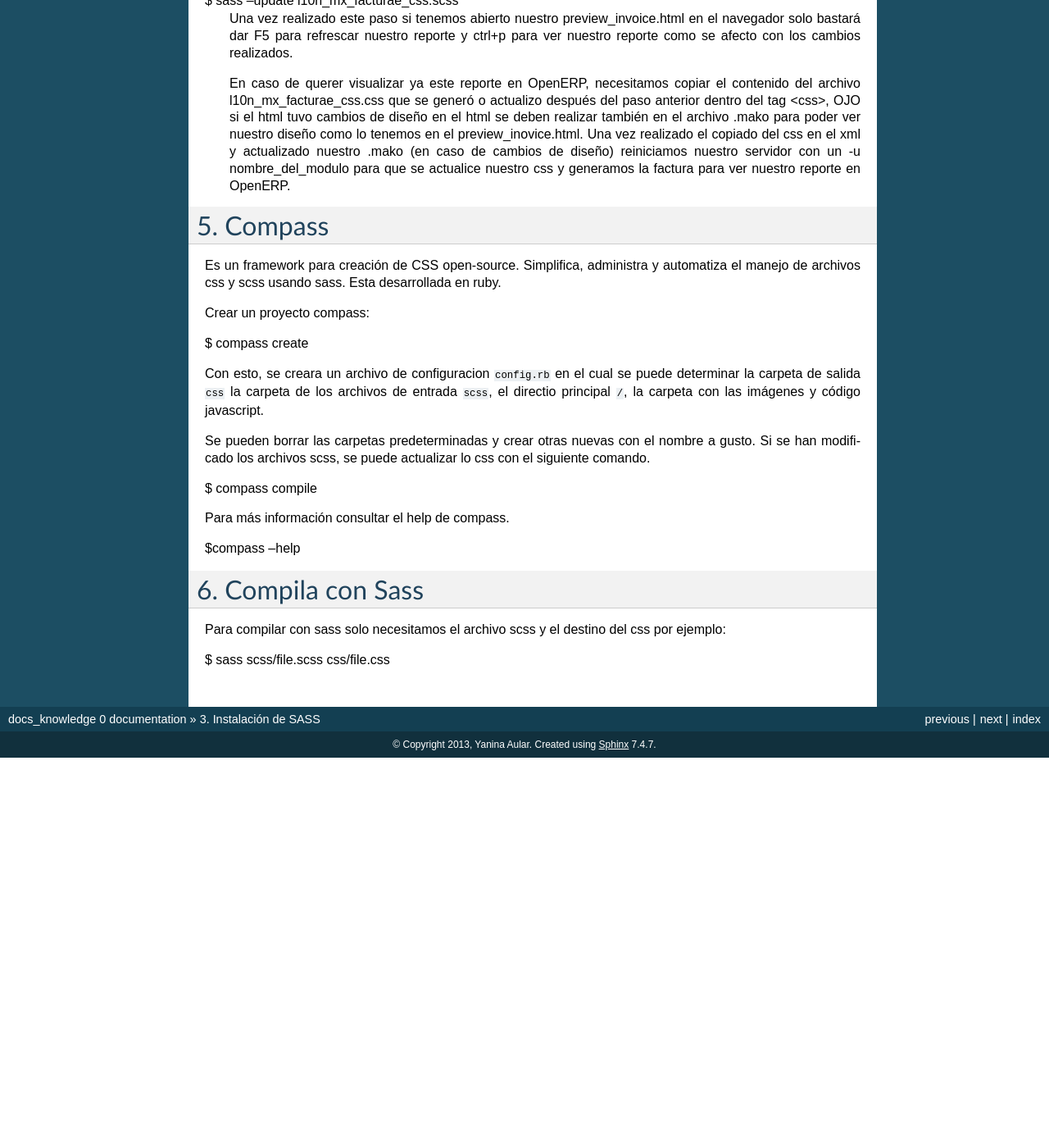
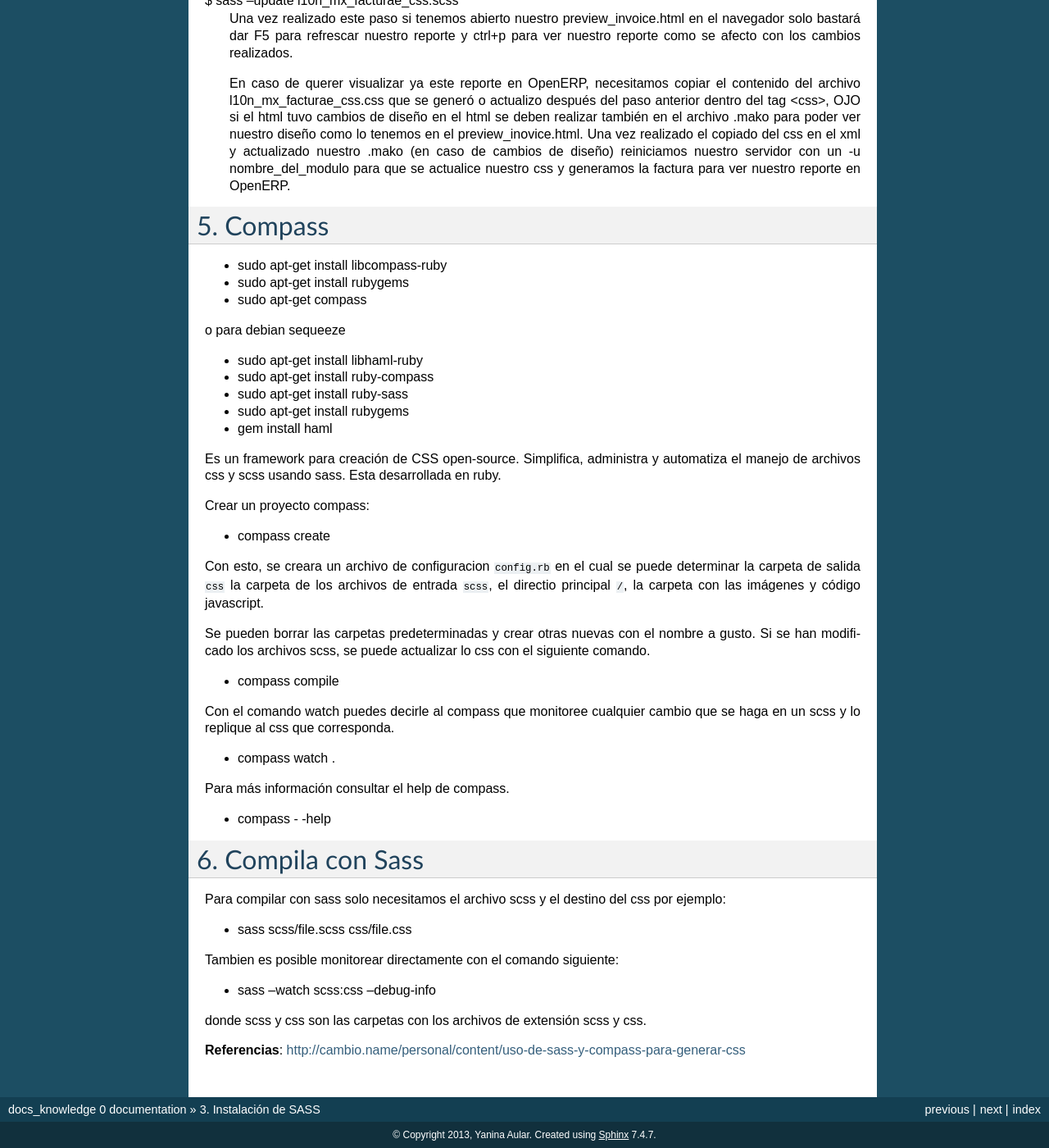
Before and after one commit to yaniaular/knowledge, a Sphinx documentation site: the page built from source/web.rst, in a window 1280 px wide and 1400 px high, scrolled down 2003 px. Shown: the whole window at 82% size. Built offline with Sphinx 7.4.7, drawn with Linux system fonts in a browser that asks for light colours; formulas are drawn with MathJax 3; before the commit the page ends 2927 px from its top, so only the background shows below that.

Commit message:
[ADD] sass documentacion y comando rsync

```diff
--- a/source/comandos.rst
+++ b/source/comandos.rst
@@ -16,6 +16,11 @@ t : guardar con el titulo original.
 c : si se descontinua la descarga, la continua al ejecutar de nuevo.
 x : extraer audio, y borrar video.
 k : no permitir que borre el video al extraer audio.
+
+- **rsync**: Transferir archivos por scp, cuando hay interrupciones, se reanuda el archivo donde
+  quedo.
+
+    rsync -avz openerp8.tar kathy@192.168.1.120:~/
 
 - **du**: Funciona para saber el espacio que ocupa un archivo o directorio en el disco duro.
 
--- a/source/web.rst
+++ b/source/web.rst
@@ -95,12 +95,24 @@ $ sass --update l10n_mx_facturae_css.scss
 Compass
 -------
 
+- sudo apt-get install libcompass-ruby
+- sudo apt-get install rubygems
+- sudo apt-get compass
+
+o para debian sequeeze
+
+- sudo apt-get install libhaml-ruby
+- sudo apt-get install ruby-compass
+- sudo apt-get install ruby-sass
+- sudo apt-get install rubygems
+- gem install haml
+
 Es un framework para creación de CSS open-source. Simplifica, administra y automatiza el manejo
 de archivos css y scss usando sass. Esta desarrollada en ruby.
 
 Crear un proyecto compass:
 
-$ compass create
+- compass create
 
 Con esto, se creara un archivo de configuracion ``config.rb``
 en el cual se puede determinar la carpeta de salida ``css`` la carpeta de los archivos de
@@ -109,15 +121,29 @@ entrada ``scss``, el directio principal ``/``, la carpeta con las imágenes y c
 Se pueden borrar las carpetas predeterminadas y crear otras nuevas con el nombre a gusto.
 Si se han modificado los archivos scss, se puede actualizar lo css con el siguiente comando.
 
-$ compass compile
+- compass compile
+
+Con el comando watch puedes decirle al compass que monitoree cualquier cambio que se haga en un
+scss y lo replique al css que corresponda.
+
+- compass watch .
 
 Para más información consultar el help de compass.
 
-$compass --help
+- compass - -help
+
 
 Compila con Sass
 ----------------
 
 Para compilar con sass solo necesitamos el archivo scss y el destino del css por ejemplo:
 
-$ sass scss/file.scss css/file.css
+- sass scss/file.scss css/file.css
+
+Tambien es posible monitorear directamente con el comando siguiente:
+
+- sass --watch scss:css --debug-info
+
+donde scss y css son las carpetas con los archivos de extensión scss y css.
+
+**Referencias**: http://cambio.name/personal/content/uso-de-sass-y-compass-para-generar-css
```
